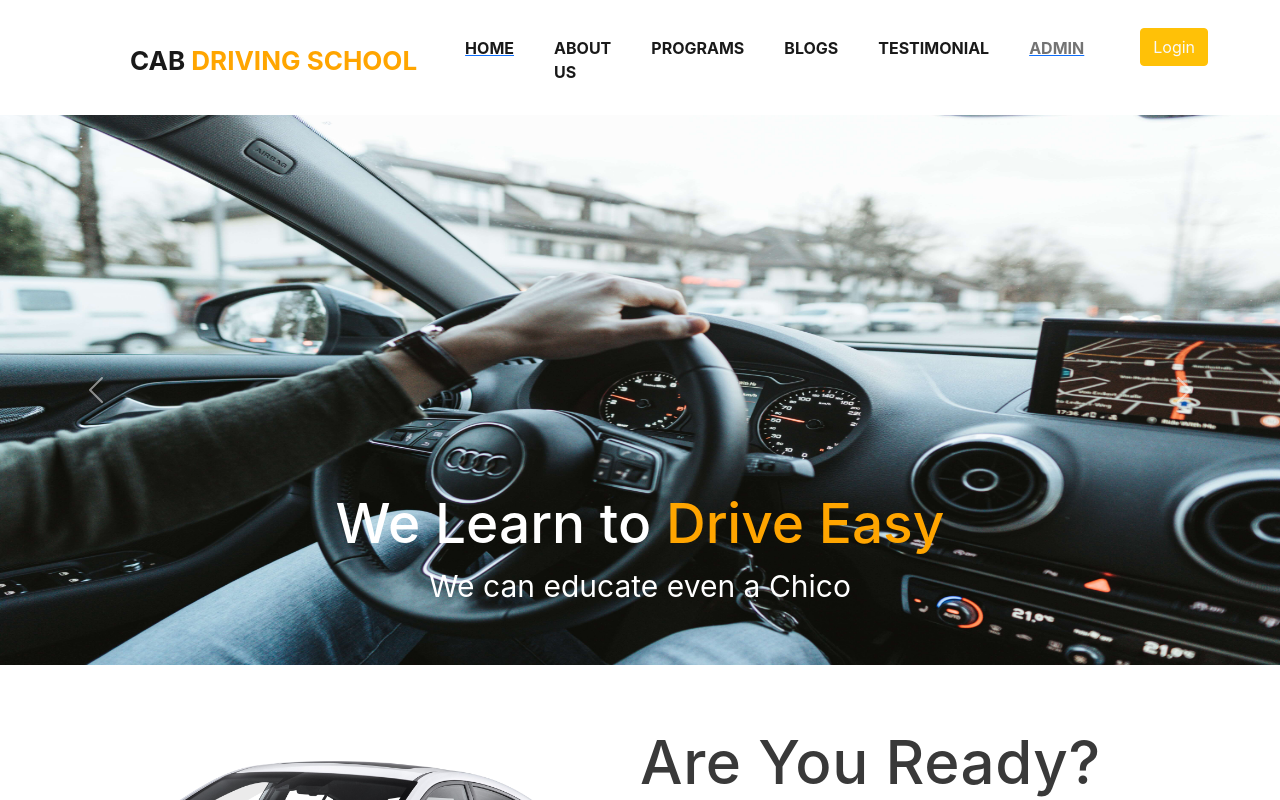
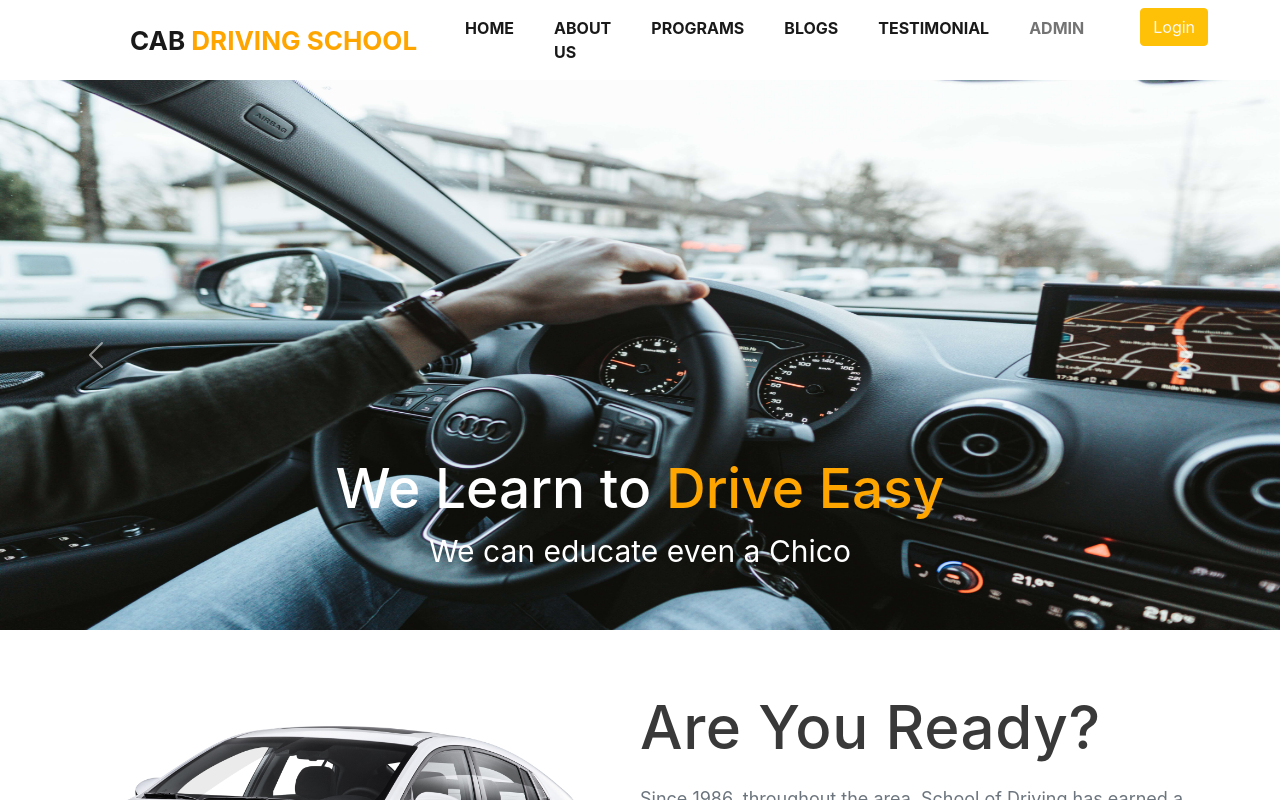
Before and after one commit to Hasib787/Cab-Driving-School, a React (Create React App) app: page / in a window 1280 px wide. Shown: the top 800 px of the page. Built offline with nearby package versions, Linux system fonts and the light colour scheme.

Commit message:
added some chages and added component

```diff
--- a/src/components/HeaderNav/HeaderNav.css
+++ b/src/components/HeaderNav/HeaderNav.css
@@ -1,5 +1,5 @@
-#navitem{
-    margin: 20px 0 15px 0;
+#navName a:-webkit-any-link{
+        text-decoration: none;
 }
 #logo{
     font-size: 26px;
@@ -31,3 +31,6 @@
     color: rgb(255, 157, 0);
     transition: 0.3s;
 }
+#homenav{
+    text-decoration: none;
+}
--- a/src/components/HeaderNav/HeaderNav.js
+++ b/src/components/HeaderNav/HeaderNav.js
@@ -12,7 +12,7 @@ const HeaderNav = () => {
                 <Navbar.Toggle aria-controls="basic-navbar-nav" />
                 <Navbar.Collapse id="basic-navbar-nav">
                     <Nav className="ms-auto" id="navName">
-                        <Link to="/home"><Nav.Link id="home1" className="active ms-4" href="#home">Home</Nav.Link></Link>
+                        <p id="homenav"><Link to="/home"><Nav.Link id="home1" className="active ms-4" href="#home">Home</Nav.Link></Link></p>
                         <Nav.Link id="about" className="active ms-4 " href="#link">About us</Nav.Link>
                         <Nav.Link id="programs" className="active ms-4" href="#link">Programs</Nav.Link>
                         <Nav.Link id="blog" className="active ms-4" href="#link">Blogs</Nav.Link>
```
Also changed, not shown: src/components/Programs/Programs.js (added, +11 -0 lines), src/components/Header/Header.css (line endings or trailing spaces).
